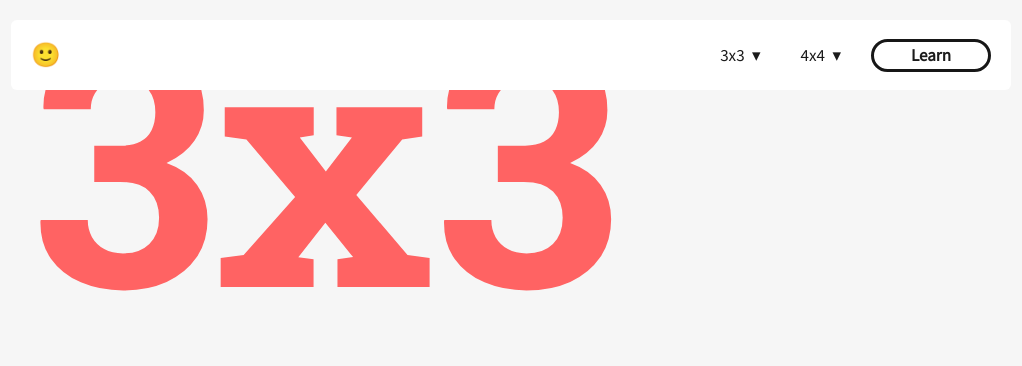
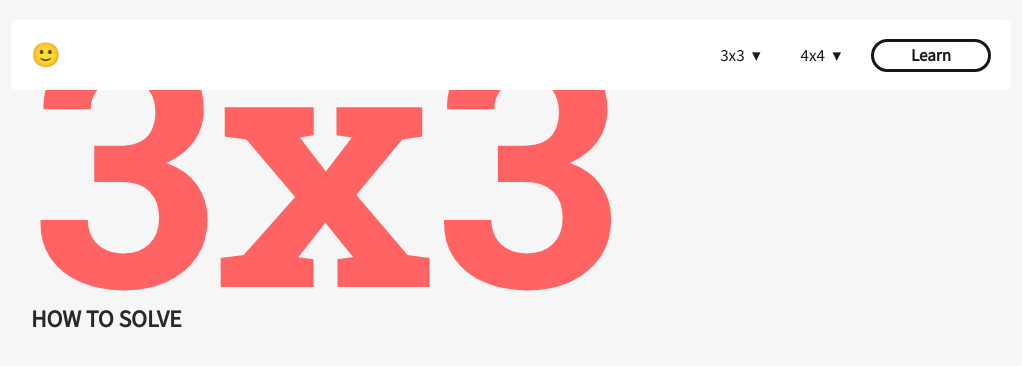
Before and after one commit to arielbob/cubedoc, a React app: page /how-to-solve in a window 1280 px wide. Shown: the top 366 px of the page, without its empty margins (129-1151 px from the left). Built offline with nearby package versions, Linux system fonts and the light colour scheme.

Commit message:
Added subheading on 3x3 page

```diff
--- a/src/containers/Solve3x3/index.js
+++ b/src/containers/Solve3x3/index.js
@@ -4,9 +4,8 @@ class Solve3x3 extends React.Component {
   render() {
     return (
       <div className='container bleed-top'>
-        <h1 className='title-big'>
-          3x3
-        </h1>
+        <h1 className='title-big'>3x3</h1>
+        <h2 className='article-name'>How to Solve</h2>
       </div>
     );
   }
--- a/src/stylesheets/_text.scss
+++ b/src/stylesheets/_text.scss
@@ -6,3 +6,10 @@
   overflow: hidden;
   margin: 0;
 }
+
+.article-name {
+  text-transform: uppercase;
+  color: #292929;
+  font-size: 1.4em;
+  margin-top: 5px;
+}
```
